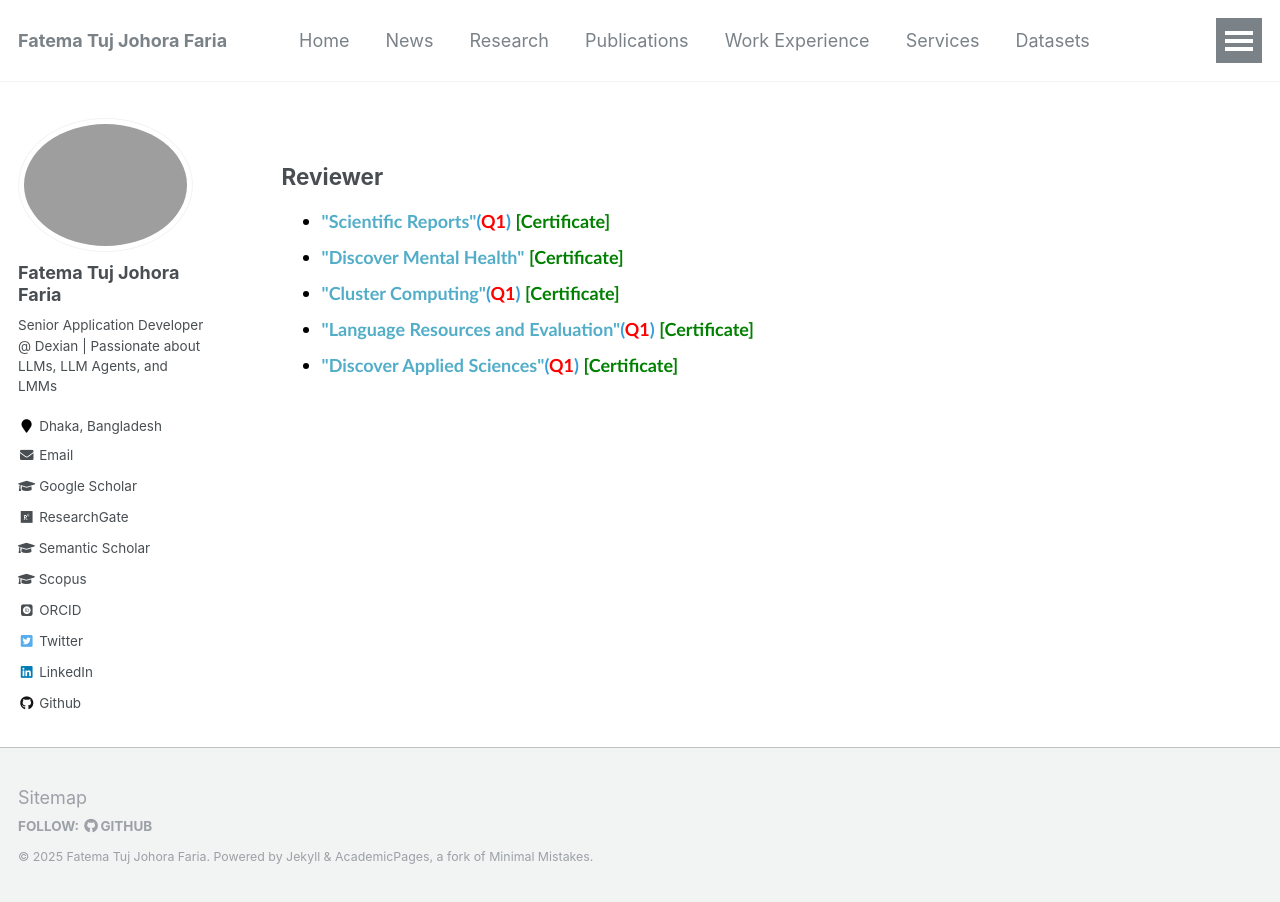
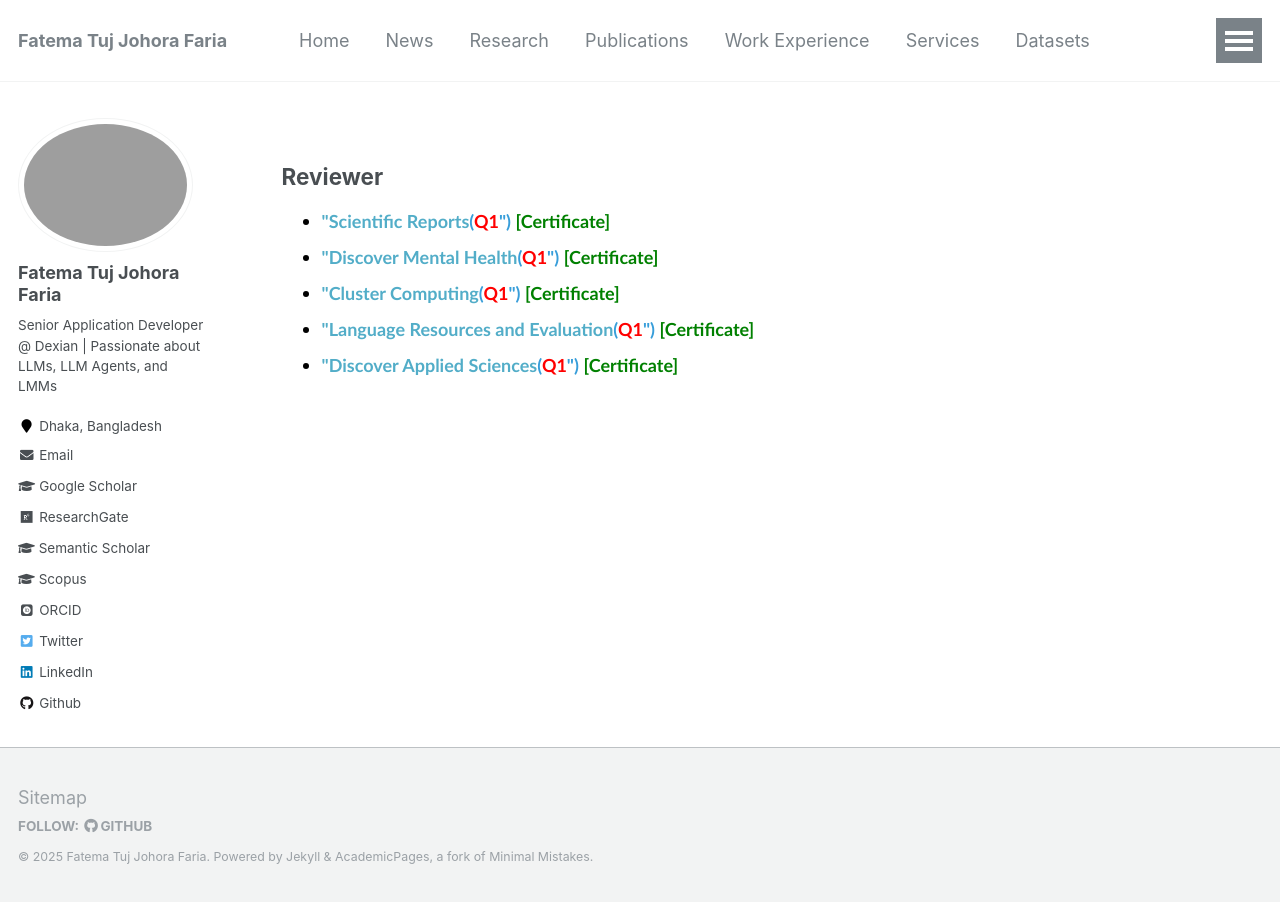
Before and after one commit to fatemafaria142/fatemafaria142.github.io, a Jekyll site: the page built from _pages/services.md, in a window 1280 px wide. Built offline with Jekyll 4.4.1, drawn with Linux system fonts in a browser that asks for light colours; some web fonts are replaced.

Commit message:
Update services.md

```diff
--- a/_pages/services.md
+++ b/_pages/services.md
@@ -8,14 +8,14 @@ title: ""
 
 <ul style="font-family:Trebuchet MS; color:black;">
 
-<li><b style="color:#389EDA"><a href="https://www.nature.com/srep/about">"Scientific Reports"</a>(<span style="color:red"><strong>Q1</strong></span>)</b> <b style="color:#389EDA"><a href="https://drive.google.com/file/d/1vwkKi50DBHZ7H1KdyP38E0h2NBvIEegd/view?usp=sharing"><span style="color:green; display:inline;">[Certificate]</span></a></b> </li>
+<li><b style="color:#389EDA"><a href="https://www.nature.com/srep/about">"Scientific Reports</a>(<span style="color:red"><strong>Q1</strong></span>")</b> <b style="color:#389EDA"><a href="https://drive.google.com/file/d/1vwkKi50DBHZ7H1KdyP38E0h2NBvIEegd/view?usp=sharing"><span style="color:green; display:inline;">[Certificate]</span></a></b> </li>
 
-<li><b style="color:#389EDA"><a href="https://link.springer.com/journal/44192">"Discover Mental Health"</a></b> <b style="color:#389EDA"><a href="https://drive.google.com/file/d/1roKjjf-UgFVb3kDrbtErU9At8475Ol3T/view?usp=sharing"><span style="color:green; display:inline;">[Certificate]</span></a></b> </li>
+<li><b style="color:#389EDA"><a href="https://link.springer.com/journal/44192">"Discover Mental Health</a>(<span style="color:red"><strong>Q1</strong></span>")</b> <b style="color:#389EDA"><a href="https://drive.google.com/file/d/1roKjjf-UgFVb3kDrbtErU9At8475Ol3T/view?usp=sharing"><span style="color:green; display:inline;">[Certificate]</span></a></b> </li>
 
-<li><b style="color:#389EDA"><a href="Cluster Computing">"Cluster Computing"</a>(<span style="color:red"><strong>Q1</strong></span>)</b> <b style="color:#389EDA"><a href="https://drive.google.com/file/d/1O4GV4zTsPmAilrRzqqo4qaz3I-mtEmJc/view?usp=sharing"><span style="color:green; display:inline;">[Certificate]</span></a></b></li>
+<li><b style="color:#389EDA"><a href="Cluster Computing">"Cluster Computing</a>(<span style="color:red"><strong>Q1</strong></span>")</b> <b style="color:#389EDA"><a href="https://drive.google.com/file/d/1O4GV4zTsPmAilrRzqqo4qaz3I-mtEmJc/view?usp=sharing"><span style="color:green; display:inline;">[Certificate]</span></a></b></li>
 
-<li><b style="color:#389EDA"><a href="https://link.springer.com/journal/10579">"Language Resources and Evaluation"</a>(<span style="color:red"><strong>Q1</strong></span>)</b> <b style="color:#389EDA"><a href="https://drive.google.com/file/d/1iy-3KVMfLs9NDebd2yN8eBV4gAV6we8g/view?usp=sharing"><span style="color:green; display:inline;">[Certificate]</span></a></b> </li>
+<li><b style="color:#389EDA"><a href="https://link.springer.com/journal/10579">"Language Resources and Evaluation</a>(<span style="color:red"><strong>Q1</strong></span>")</b> <b style="color:#389EDA"><a href="https://drive.google.com/file/d/1iy-3KVMfLs9NDebd2yN8eBV4gAV6we8g/view?usp=sharing"><span style="color:green; display:inline;">[Certificate]</span></a></b> </li>
 
-<li><b style="color:#389EDA"><a href="https://link.springer.com/journal/42452">"Discover Applied Sciences"</a>(<span style="color:red"><strong>Q1</strong></span>)</b> <b style="color:#389EDA"><a href="https://drive.google.com/file/d/1hlqteUqUvSxmOMc2xI3SHXHc3r59DIcO/view?usp=sharing"><span style="color:green; display:inline;">[Certificate]</span></a></b> </li>
+<li><b style="color:#389EDA"><a href="https://link.springer.com/journal/42452">"Discover Applied Sciences</a>(<span style="color:red"><strong>Q1</strong></span>")</b> <b style="color:#389EDA"><a href="https://drive.google.com/file/d/1hlqteUqUvSxmOMc2xI3SHXHc3r59DIcO/view?usp=sharing"><span style="color:green; display:inline;">[Certificate]</span></a></b> </li>
 
 </ul>
```
